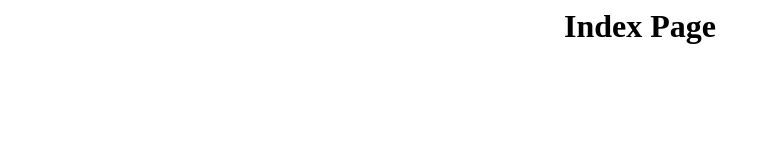
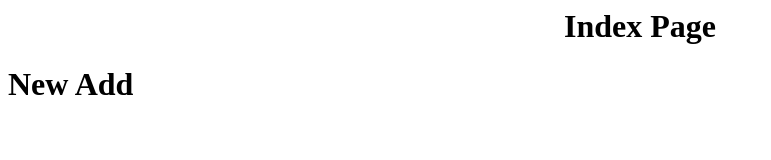
Before and after one commit to warluck11/git_bit, a plain HTML site: page index.html in a window 1280 px wide. Shown: the whole page, without its empty margins (0-771 px from the left). Drawn offline with Linux system fonts and the light colour scheme.

Commit message:
updated index.html

```diff
--- a/index.html
+++ b/index.html
@@ -7,6 +7,9 @@
 	<body>
 
 		<h1 align="center">Index Page</h1>
+
+		<h1>New Add</h1>
+
 	</body>
 
 </html>
```
